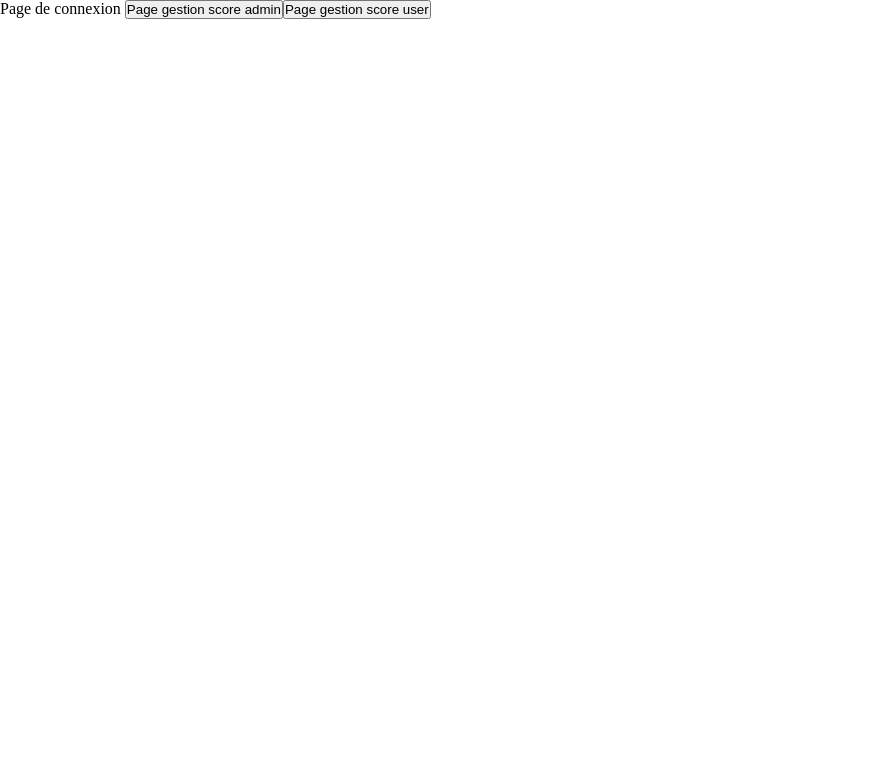
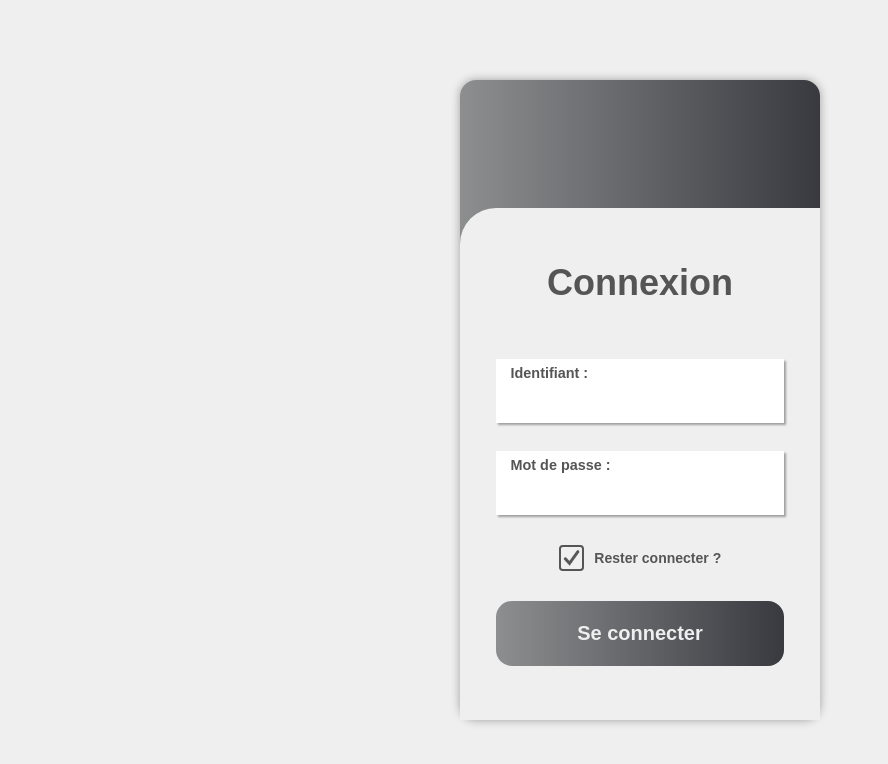
Before and after one commit to rico517/projetolympiades, a Vue app: page / in a window 1280 px wide. Shown: the top 764 px of the page, without its empty margins (0-888 px from the left). Built offline with nearby package versions, Linux system fonts and the light colour scheme.

Commit message:
Ajout du html et css de la page de connexion

```diff
--- a/src/style.css
+++ b/src/style.css
@@ -1,11 +1,17 @@
 *{
-    padding: 0;
-    margin: 0;
+    padding:0;
+    margin:0;
+    font-family: Arial, Helvetica, sans-serif;
+    font-weight: bold;
+    color:#555555;
+    font-size:1vh;
 }
 
-.page{
-    width: 100vw;
-    height: 100vh;
-    background-color: white;
-    color: black;
+body{
+    display: flex;
+    justify-content: center;
+    align-items: center;
+    width:100vw;
+    height:100vh;
+    background-color: #EFEFEF;
 }
--- a/src/views/CnxPage.vue
+++ b/src/views/CnxPage.vue
@@ -1,10 +1,148 @@
 <template>
-    <div class="page">
-        Page de connexion
-        <router-link to="/score-admin"><button>Page gestion score admin</button></router-link>
-        <router-link to="/score-user"><button>Page gestion score user</button></router-link>
+<body>
+    <div id="container">
+        <div id="containerLogo">
+            <!-- <img src="../assets/img/logo_olympiaDLS.png"> -->
+        </div>
+        <div id="loginHolder">
+            <h1>Connexion</h1>
+            <div id="inputLoginHolder">
+                <div class="inputTextHolder">
+                    <p>Identifiant :</p>
+                    <input type="text"></input>
+                </div>
+                <div class="inputTextHolder">
+                    <p>Mot de passe :</p>
+                    <input type="text"></input>
+                </div>
+
+                <div id="inputCheckboxHolder">
+                    <div id="checkbox"><img src="../assets/img/check.png"></div>
+                    <p>Rester connecter ?</p>
+                </div>
+                <button id="seConnecter">Se connecter</button>
+            </div>
+        </div>
     </div>
+</body>
+<!-- <router-link to="/score-admin"><button>Page gestion score admin</button></router-link>
+<router-link to="/score-user"><button>Page gestion score user</button></router-link> -->
 </template>
 
 <style scoped>
+#container{
+    aspect-ratio: 50/89;
+    height:80%;
+    background: linear-gradient(to right,#8c8e8f,#383a40);
+    box-shadow: 0 0 10px #00000055;
+    border-radius: 2vh;
+    user-select: none;
+}
+
+#containerLogo{
+    display: flex;
+    justify-content: center;
+    align-items: center;
+    width:100%;
+    height:20%;
+}
+#containerLogo img{
+    width:90%;
+}
+
+
+#loginHolder{
+    display: flex;
+    flex-direction: column;
+    justify-content: space-evenly;
+    align-items: center;
+    width:100%;
+    height:80%;
+    background: #EFEFEF;
+    border-radius: 4.5vh 0 0 0;
+}
+
+#loginHolder h1{
+    font-size: 4.5rem;
+}
+
+#inputLoginHolder{
+    display: flex;
+    flex-direction: column;
+    justify-content: space-between;
+    align-items: center;
+    width:80%;
+    height:60%;
+}
+
+.inputTextHolder{
+    display:flex;
+    flex-direction: column;
+    justify-content: space-around;
+    width:100%;
+    aspect-ratio:40/9;
+    box-shadow: 2px 2px 2px #00000055;
+    background-color: white;
+}
+.inputTextHolder p{
+    padding-top:2%;
+    font-size: 1.8vh;
+    margin-left: 5%;
+}
+
+
+input[type="text"]{
+    width:90%;
+    height:65%;
+    border:none;
+    font-size: 3.5vh;
+    font-weight: normal;
+    margin-left: 5%;
+}
+input[type="text"]:focus{
+    outline:none;
+}
+
+
+#inputCheckboxHolder{
+    display: flex;
+    justify-content: space-around;
+    align-items: center;
+    width:60%;
+    height:10%;
+    font-weight: bold;
+}
+
+#inputCheckboxHolder p{
+    font-size: 1.75rem;
+}
+
+#checkbox{
+    height:70%;
+    aspect-ratio: 1/1;
+    border:0.25vh #555555 solid;
+    border-radius: 15%;
+}
+
+#checkbox:hover{
+    cursor: pointer;
+}
+
+#checkbox img{
+    height:100%;
+}
+
+
+#seConnecter{
+    width:100%;
+    aspect-ratio:40/9;
+    border-radius:2vh;
+    border: none;
+    background: linear-gradient(to right,#8c8e8f,#383a40);
+    color:#EFEFEF;
+    font-size:2.5rem;
+}
+#seConnecter:hover{
+    cursor: pointer;
+}
 </style>
```
Also changed, not shown: src/assets/img/check.png (added), src/assets/img/logo_olympiaDLS.png (added).
